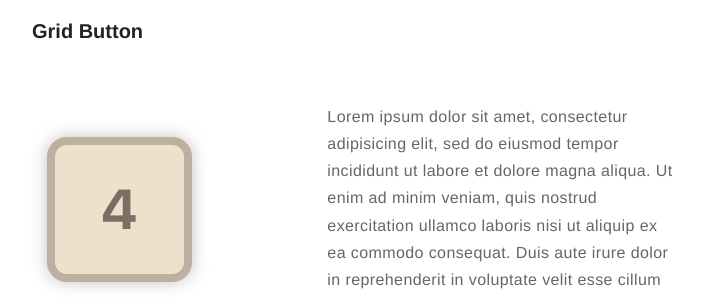
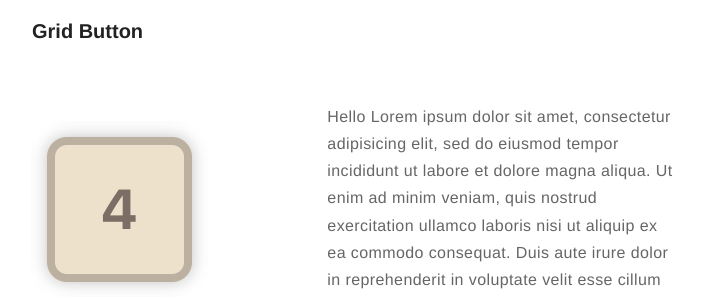
Before and after one commit to eriktanner/SwiftAppBlog, a Jekyll site: the page built from _posts/2019-02-22-2048.markdown, in a window 1280 px wide and 900 px high, scrolled down 2483 px. Shown: the part 152-450 px from the top of the window, without its empty margins (328-1031 px from the left). Built offline with Jekyll 4.4.1, drawn with Linux system fonts in a browser that asks for light colours; comment, search, counter and statistics services are not loaded; some of the changed text lies outside the part shown.

Commit message:
MyProject

```diff
--- a/_posts/2019-02-22-2048.markdown
+++ b/_posts/2019-02-22-2048.markdown
@@ -79,7 +79,7 @@ The first class project for CMSC436 was to recreate the popular mobile game 2048
     </div>
 
     <div class="toright">
-        <p>Lorem ipsum dolor sit amet, consectetur adipisicing elit, sed do eiusmod tempor incididunt ut labore et dolore magna aliqua. Ut enim ad minim veniam, quis nostrud exercitation ullamco laboris nisi ut aliquip ex ea commodo consequat. Duis aute irure dolor in reprehenderit in voluptate velit esse cillum dolore eu fugiat nulla pariatur. Excepteur sint occaecat cupidatat non proident, sunt in culpa qui officia deserunt mollit anim id est laborum.</p>
+        <p>Hello Lorem ipsum dolor sit amet, consectetur adipisicing elit, sed do eiusmod tempor incididunt ut labore et dolore magna aliqua. Ut enim ad minim veniam, quis nostrud exercitation ullamco laboris nisi ut aliquip ex ea commodo consequat. Duis aute irure dolor in reprehenderit in voluptate velit esse cillum dolore eu fugiat nulla pariatur. Excepteur sint occaecat cupidatat non proident, sunt in culpa qui officia deserunt mollit anim id est laborum.</p>
     </div>
 </div>
 
```
